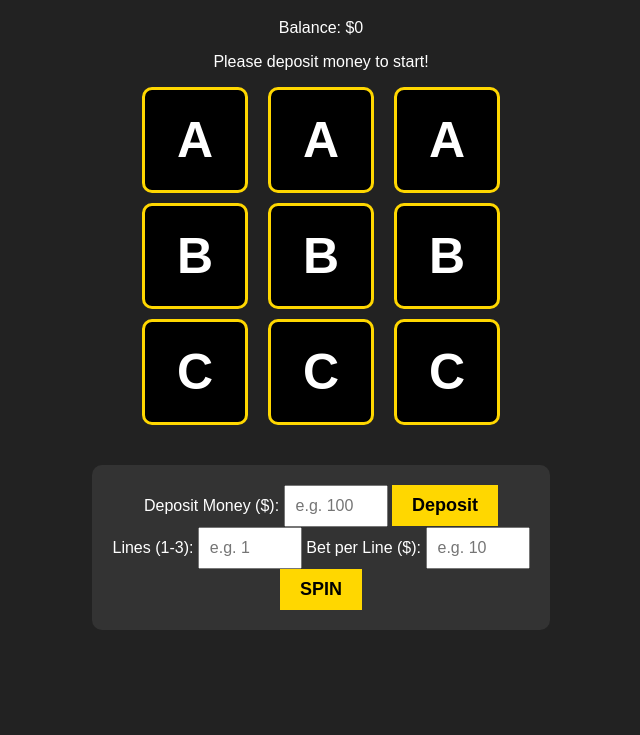
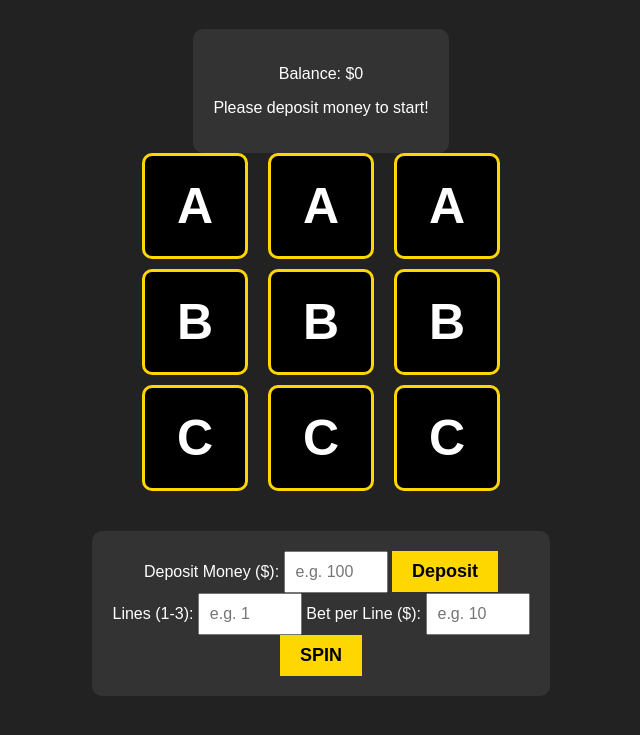
Before and after one commit to deeppakhare/-01-Slot-Machine-by-Javascript-, a website: page index.html in a window 1280 px wide. Shown: the part 61-796 px from the top of the page, without its empty margins (319-959 px from the left). Drawn offline with Linux system fonts and the light colour scheme.

Commit message:
changes in css

```diff
--- a/style.css
+++ b/style.css
@@ -42,6 +42,14 @@ body{
     border-radius: 10px;
 }
 
+.stats {
+    margin-top: 10px;
+    padding: 20px;
+    background-color: #333;
+    display: inline-block;
+    border-radius: 10px;
+}
+
 button {
     padding: 10px 20px;
     font-size: 18px;
```
